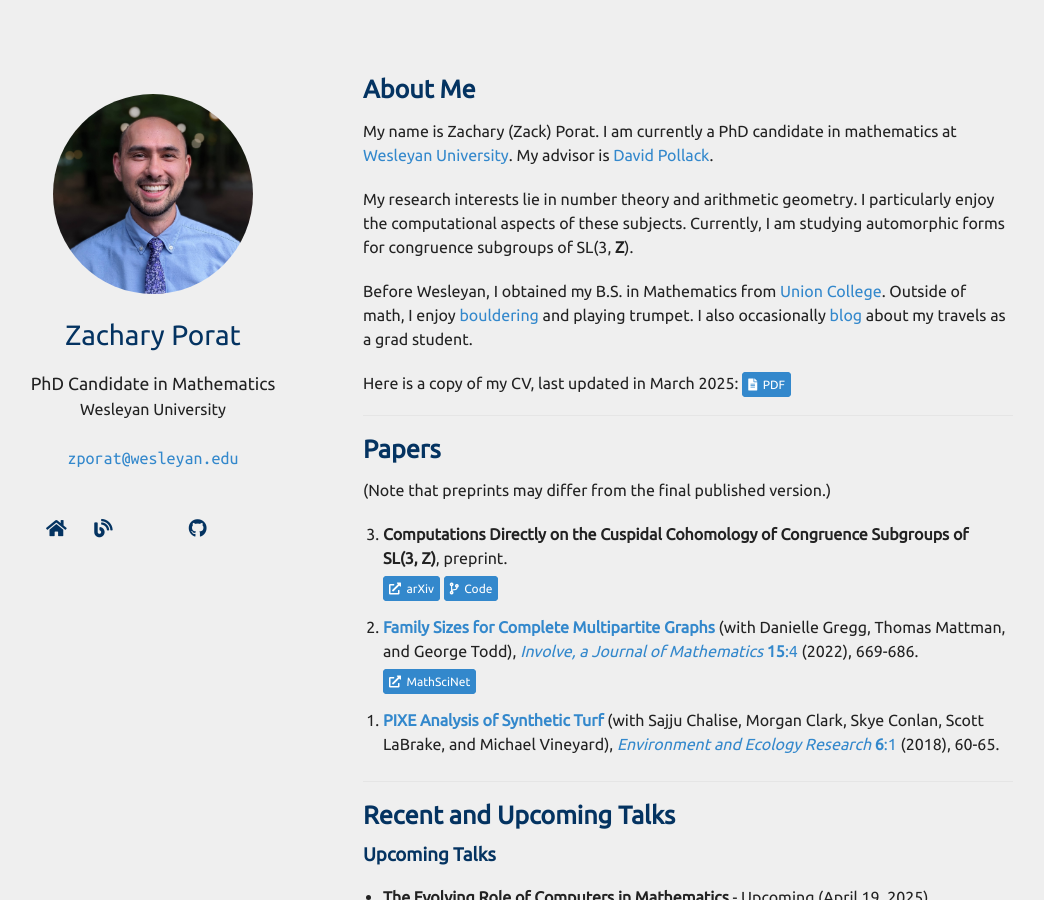
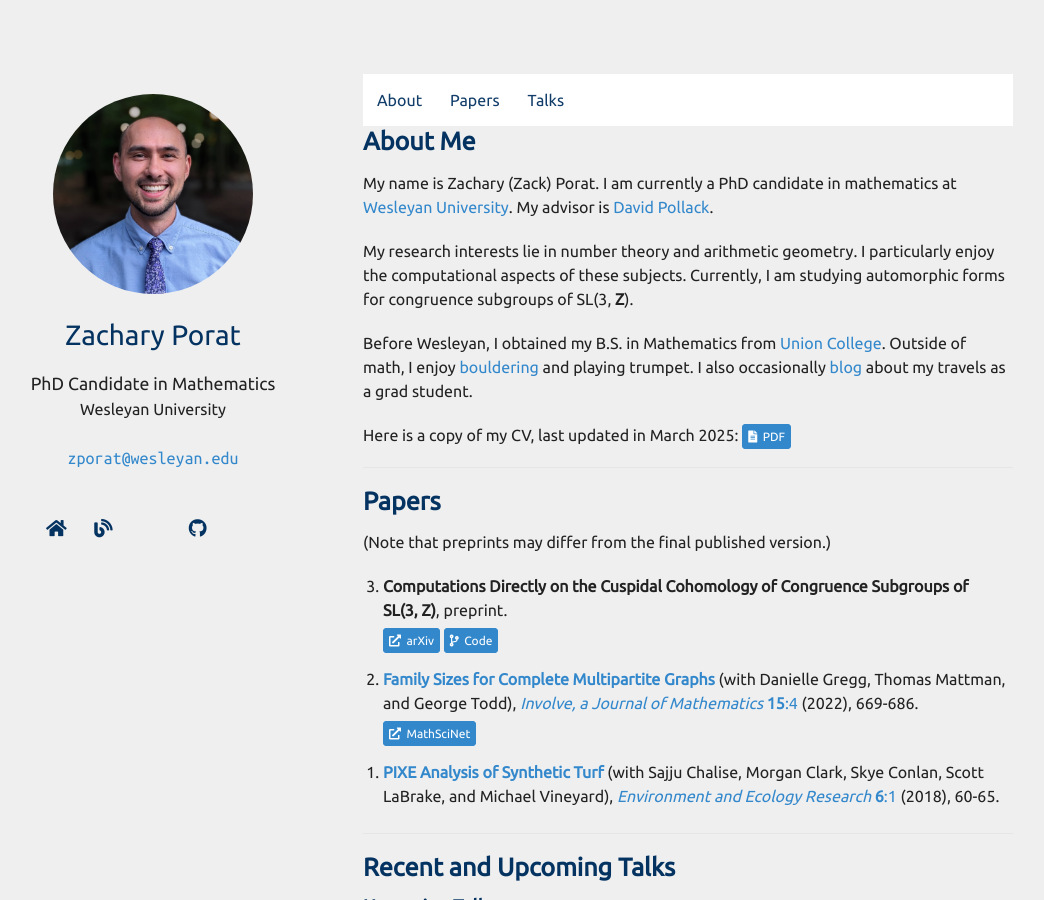
Before and after one commit to zporat/zporat.github.io, a Jekyll site: the page built from index.md, in a window 1280 px wide and 900 px high. Shown: the whole window, without its empty margins (102-1146 px from the left). Built offline with Jekyll 4.4.1, drawn with Linux system fonts in a browser that asks for light colours; nearby versions of some CDN libraries; a style sheet for code colours, icons or effects is not loaded; our own code applies the rules of GitHub Pages for plain Markdown files.

Commit message:
homepage update

```diff
--- a/index.md
+++ b/index.md
@@ -1,6 +1,12 @@
 ---
 layout: homepage
 ---
+
+<nav id="navbar" class="navbar">
+    <a href="#about">About</a>
+    <a href="#papers">Papers</a>
+    <a href="#talks">Talks</a>
+</nav>
 
 ## <a name="about"></a> About Me
 
@@ -27,6 +33,7 @@
 ### Upcoming Talks
 
 {% include_relative _includes/upcoming-talks.md %}
+<br>
 
 ### Recent Talks
 
```
